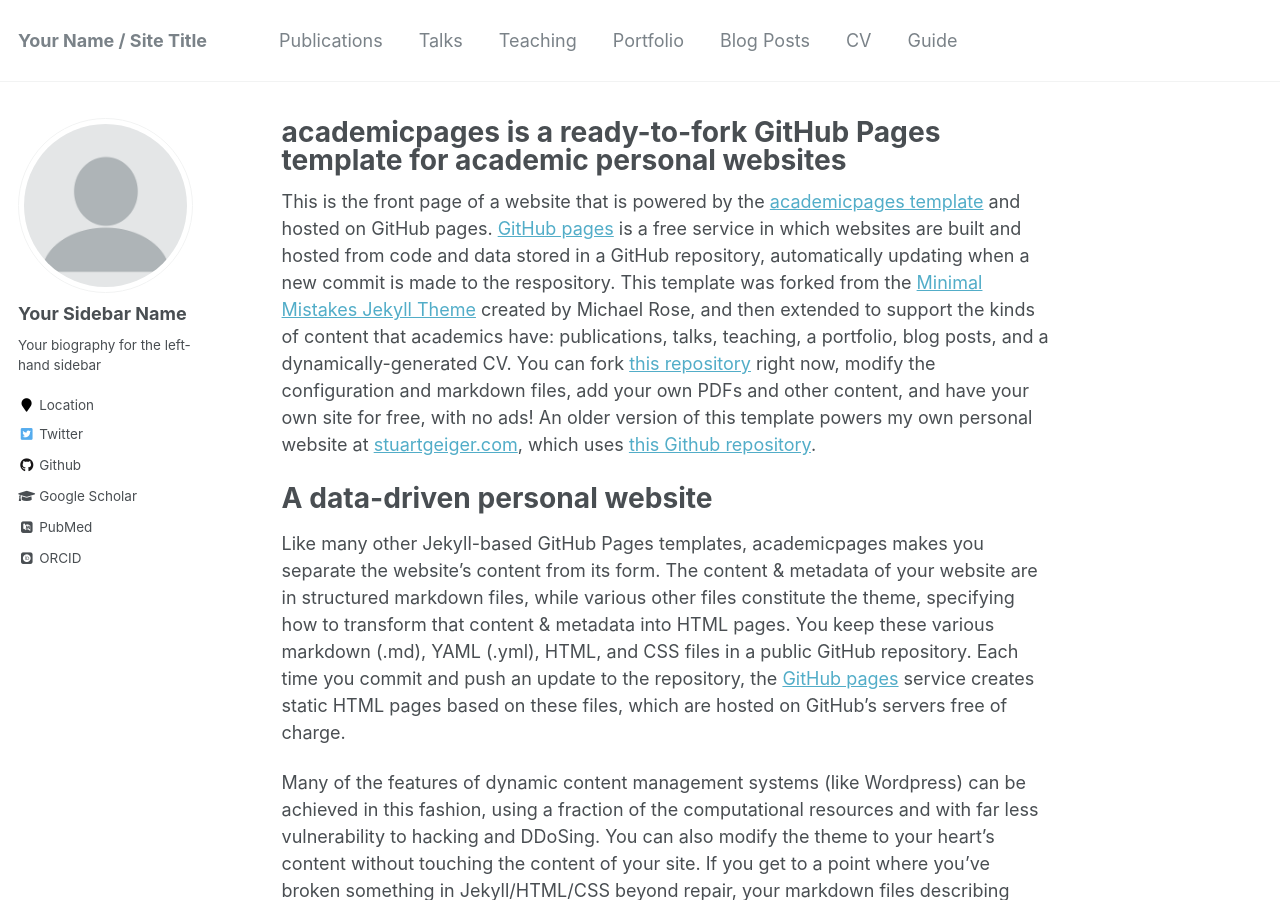
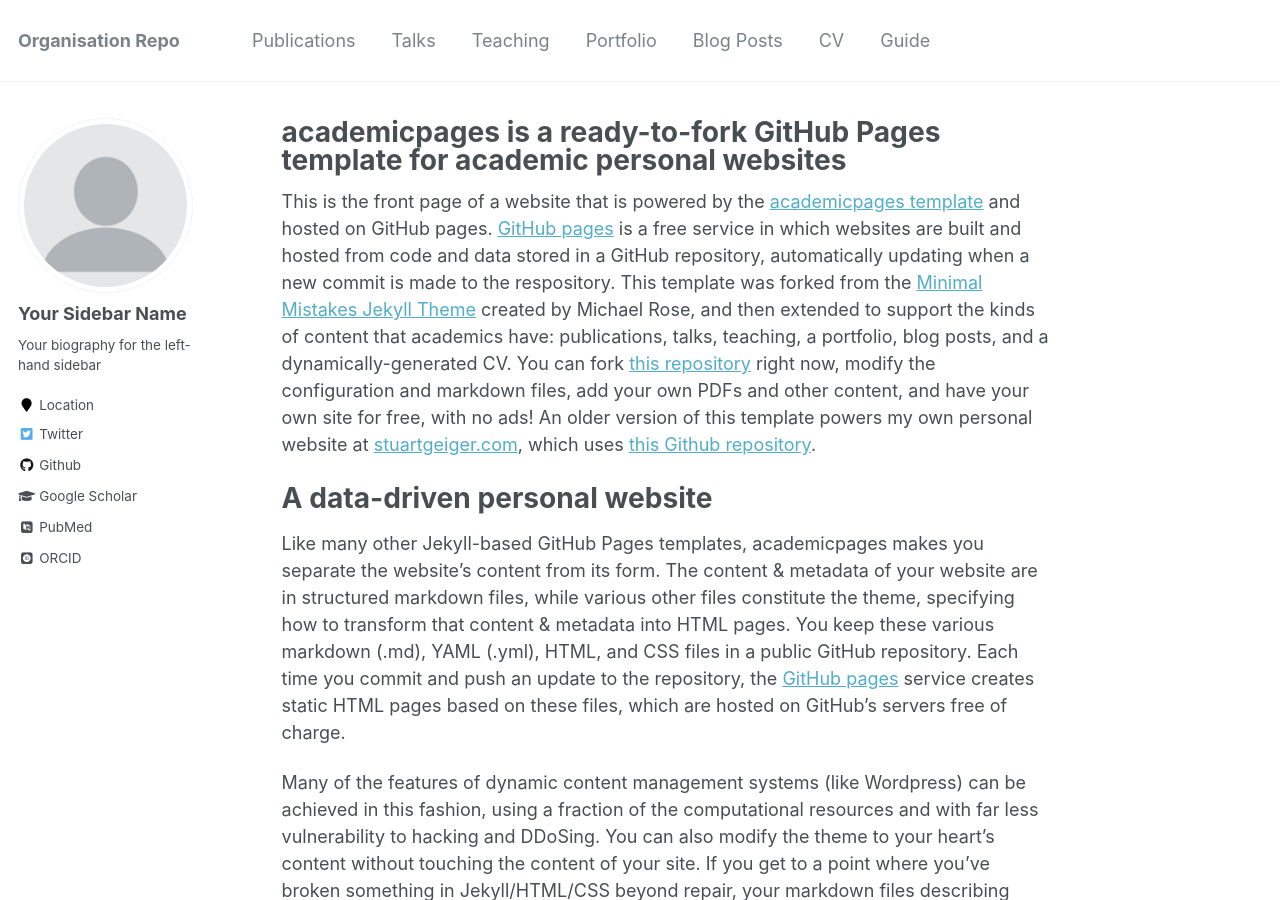
Before and after one commit to pages-playground/pages-playground.github.io, a Jekyll site: the page built from _pages/about.md, in a window 1280 px wide and 900 px high. Built offline with Jekyll 4.4.1, drawn with Linux system fonts in a browser that asks for light colours; some web fonts are replaced.

Commit message:
Update _config.yml

```diff
--- a/_config.yml
+++ b/_config.yml
@@ -7,7 +7,7 @@
 
 # Site Settings
 locale                   : "en-US"
-title                    : "Your Name / Site Title"
+title                    : "Organisation Repo"
 title_separator          : "-"
 name                     : &name "Your Name"
 description              : &description "personal description"
```
